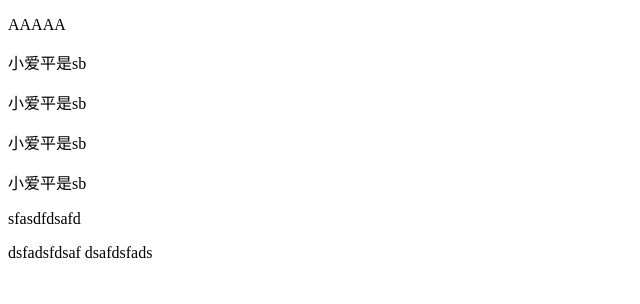
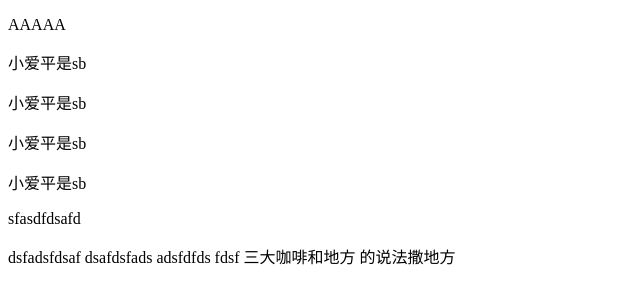
Before and after one commit to zhs-825/43, a plain HTML site: page index.html in a window 1280 px wide. Shown: the whole page, without its empty margins (0-640 px from the left). Drawn offline with Linux system fonts and the light colour scheme.

Commit message:
小爱平

```diff
--- a/index.html
+++ b/index.html
@@ -15,5 +15,9 @@
     <p>sfasdfdsafd</p>
     dsfadsfdsaf
     dsafdsfads
+    adsfdfds
+    fdsf
+    三大咖啡和地方
+    的说法撒地方
 </body>
 </html>
```
